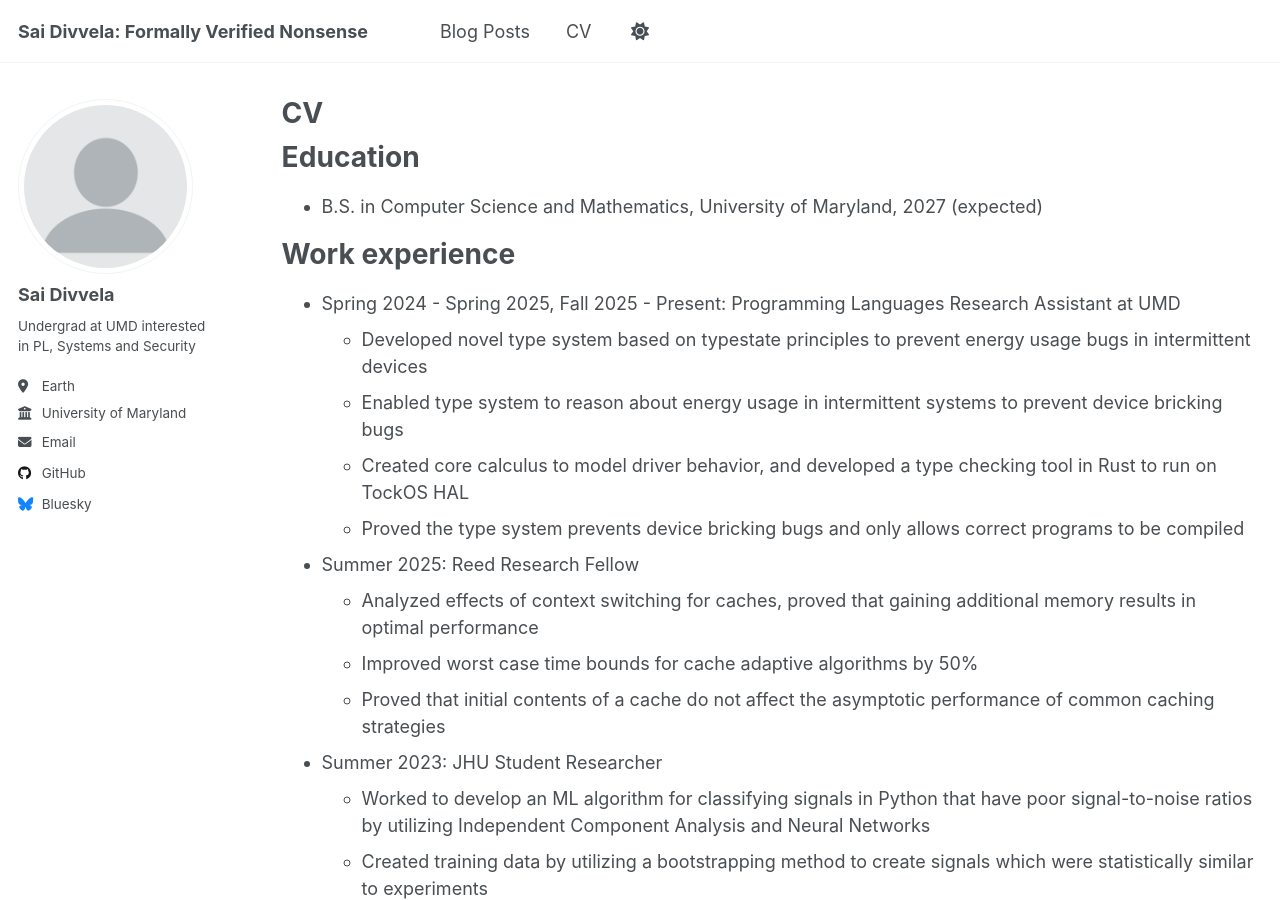
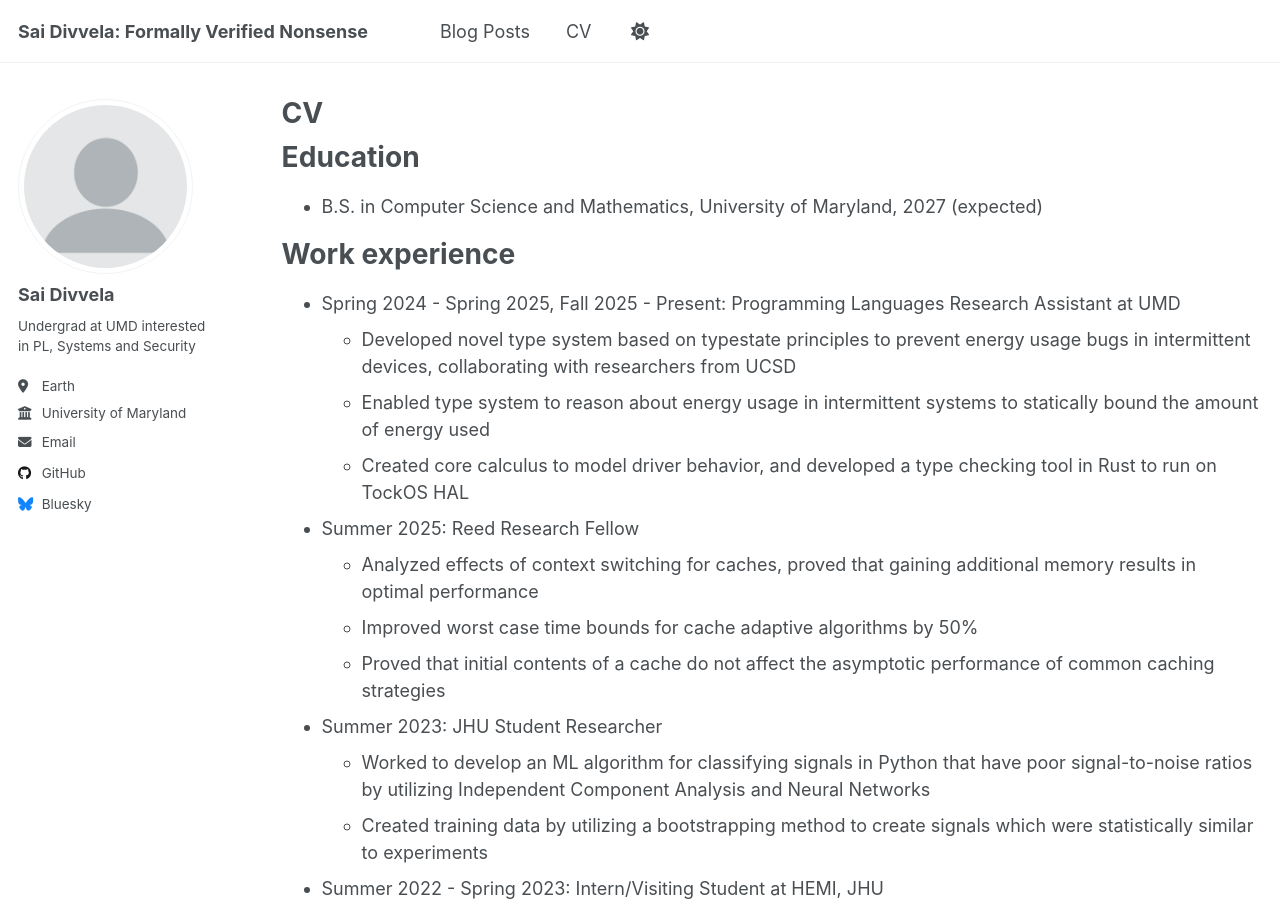
Before and after one commit to TheDeveloper101/thedeveloper101.github.io, a Jekyll site: the page built from _pages/cv.md, in a window 1280 px wide and 900 px high. Built offline with Jekyll 4.4.1, drawn with Linux system fonts in a browser that asks for light colours; a script that is not in the unit is left out.

Commit message:
Update cv.md

```diff
--- a/_pages/cv.md
+++ b/_pages/cv.md
@@ -16,10 +16,9 @@ Education
 Work experience
 ======
 * Spring 2024 - Spring 2025, Fall 2025 - Present: Programming Languages Research Assistant at UMD
-  * Developed novel type system based on typestate principles to prevent energy usage bugs in intermittent devices
-  * Enabled type system to reason about energy usage in intermittent systems to prevent device bricking bugs
+  * Developed novel type system based on typestate principles to prevent energy usage bugs in intermittent devices, collaborating with researchers from UCSD
+  * Enabled type system to reason about energy usage in intermittent systems to statically bound the amount of energy used
   * Created core calculus to model driver behavior, and developed a type checking tool in Rust to run on TockOS HAL
-  * Proved the type system prevents device bricking bugs and only allows correct programs to be compiled
 
 * Summer 2025: Reed Research Fellow
   * Analyzed effects of context switching for caches, proved that gaining additional memory results in optimal performance
```
